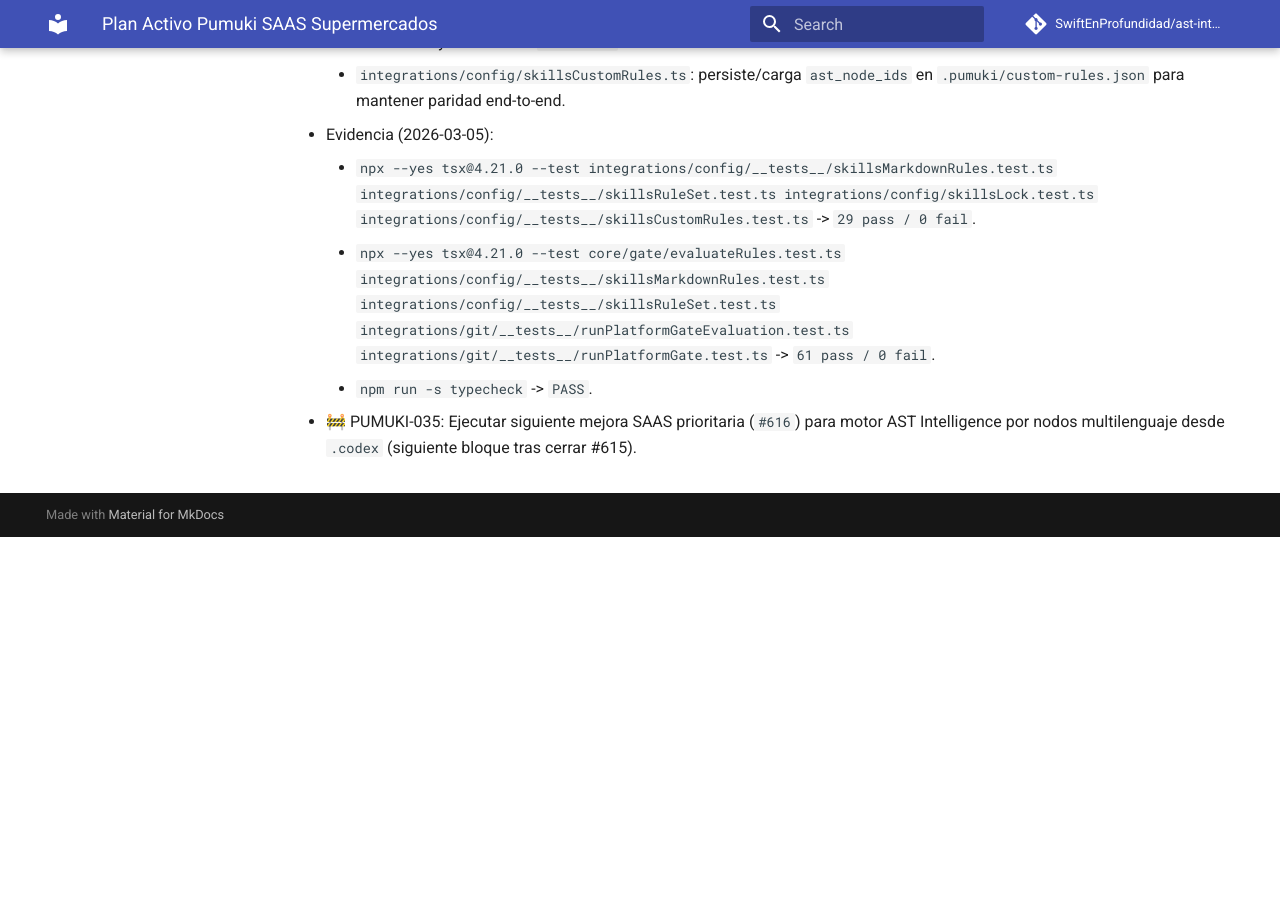
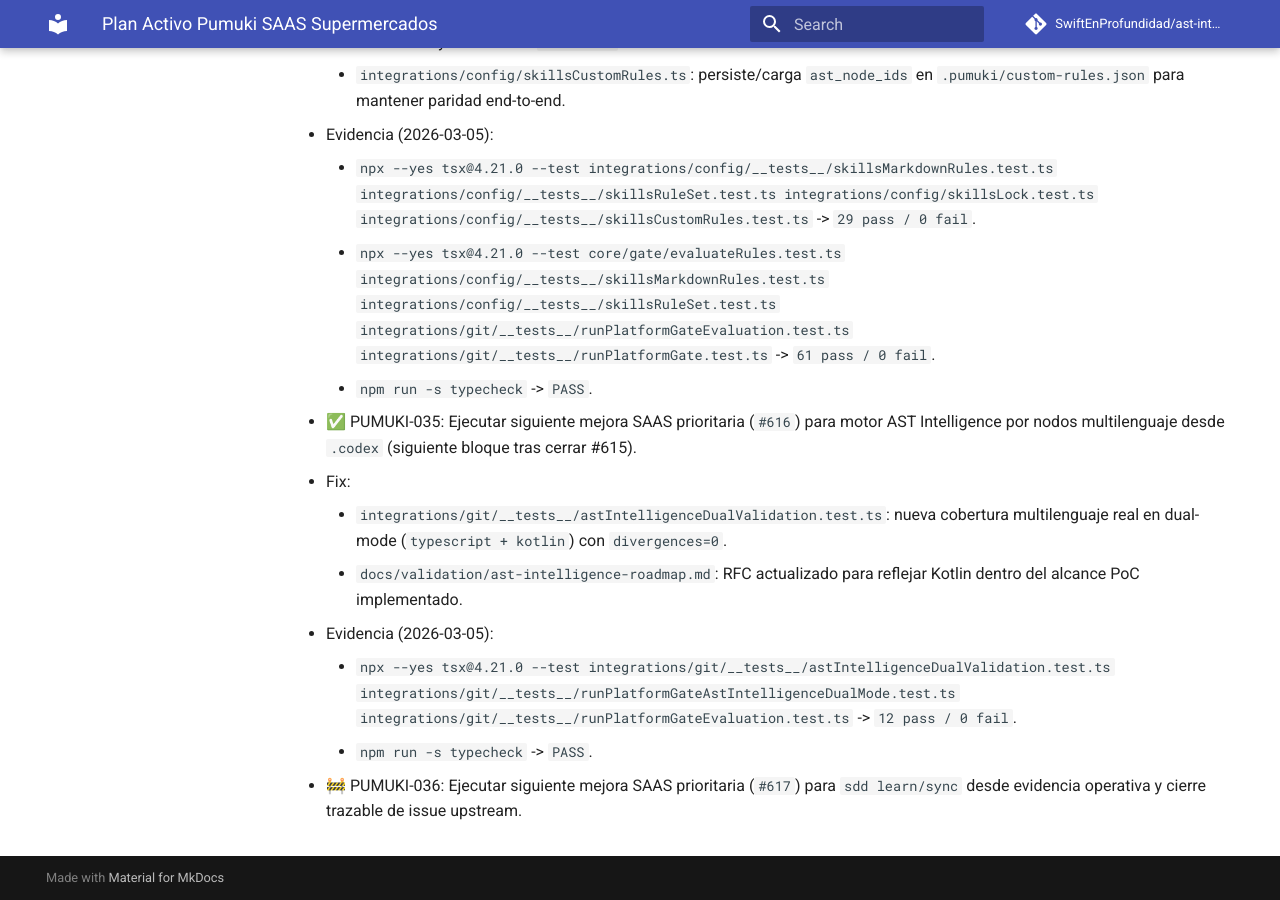
Before and after one commit to SwiftEnProfundidad/ast-intelligence-hooks, an MkDocs documentation site: the page built from docs/seguimiento-activo-pumuki-saas-supermercados.md, in a window 1280 px wide and 900 px high, scrolled down 11484 px. Built offline with MkDocs 1.6.1 and Material for MkDocs 9.7.7, drawn with Linux system fonts in a browser that asks for light colours; comment, search, counter and statistics services are not loaded; before the commit the page ends 12021 px from its top, so only the background shows below that.

Commit message:
test(ast): reinforce dual-mode multilingual coverage and close #616

```diff
--- a/docs/seguimiento-activo-pumuki-saas-supermercados.md
+++ b/docs/seguimiento-activo-pumuki-saas-supermercados.md
@@ -298,4 +298,12 @@
     - `npx --yes tsx@4.21.0 --test core/gate/evaluateRules.test.ts integrations/config/__tests__/skillsMarkdownRules.test.ts integrations/config/__tests__/skillsRuleSet.test.ts integrations/git/__tests__/runPlatformGateEvaluation.test.ts integrations/git/__tests__/runPlatformGate.test.ts` -> `61 pass / 0 fail`.
     - `npm run -s typecheck` -> `PASS`.
 
-- 🚧 PUMUKI-035: Ejecutar siguiente mejora SAAS prioritaria (`#616`) para motor AST Intelligence por nodos multilenguaje desde `.codex` (siguiente bloque tras cerrar #615).
+- ✅ PUMUKI-035: Ejecutar siguiente mejora SAAS prioritaria (`#616`) para motor AST Intelligence por nodos multilenguaje desde `.codex` (siguiente bloque tras cerrar #615).
+  - Fix:
+    - `integrations/git/__tests__/astIntelligenceDualValidation.test.ts`: nueva cobertura multilenguaje real en dual-mode (`typescript + kotlin`) con `divergences=0`.
+    - `docs/validation/ast-intelligence-roadmap.md`: RFC actualizado para reflejar Kotlin dentro del alcance PoC implementado.
+  - Evidencia (2026-03-05):
+    - `npx --yes tsx@4.21.0 --test integrations/git/__tests__/astIntelligenceDualValidation.test.ts integrations/git/__tests__/runPlatformGateAstIntelligenceDualMode.test.ts integrations/git/__tests__/runPlatformGateEvaluation.test.ts` -> `12 pass / 0 fail`.
+    - `npm run -s typecheck` -> `PASS`.
+
+- 🚧 PUMUKI-036: Ejecutar siguiente mejora SAAS prioritaria (`#617`) para `sdd learn/sync` desde evidencia operativa y cierre trazable de issue upstream.
```
Also changed, not shown: docs/registro-maestro-de-seguimiento.md (+2 -2 lines), docs/validation/ast-intelligence-roadmap.md (+1 -0 lines), 1 other file.
